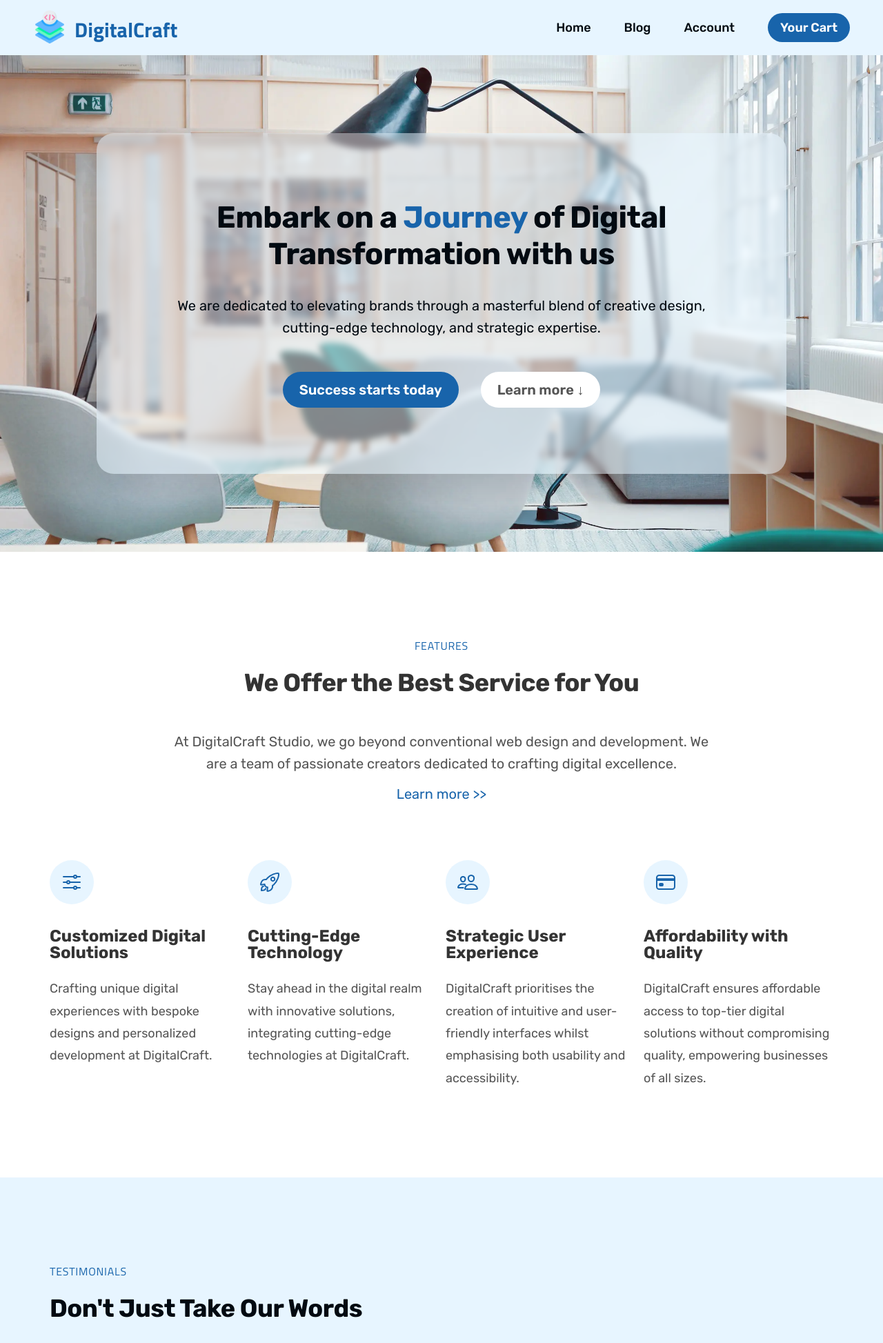
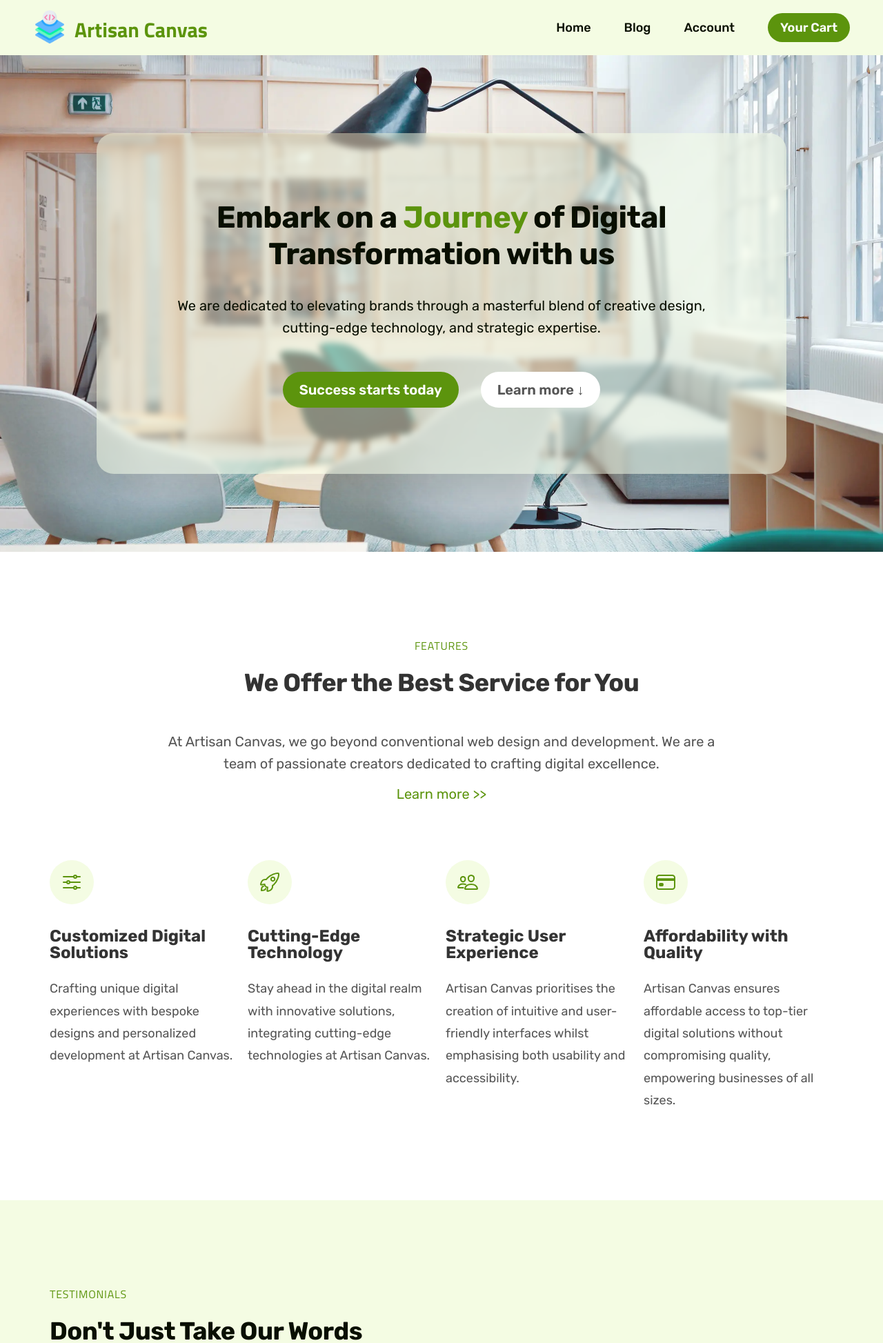
Before and after one commit to coxde/artisan_canvas, a PHP site: page / in a window 1280 px wide. Shown: the top 1947 px of the page at 69% size. Run offline with PHP 8.4, Linux system fonts and the light colour scheme.

Commit message:
chore: clean up legacy code
- change home page navigation
- rebrand color
- replace new name

```diff
--- a/css/general.css
+++ b/css/general.css
@@ -157,7 +157,7 @@ body {
     font-family: 'Titillium Web', sans-serif;
     font-size: 1.6rem;
     font-weight: 500;
-    color: #1864ab;
+    color: #5c940d;
     text-transform: uppercase;
     margin-bottom: 2.4rem;
     letter-spacing: 0.75px;
@@ -274,20 +274,20 @@ body {
 }
 
 .text--blue {
-    color: #1864ab;
+    color: #5c940d;
 }
 
 .text--blue-bold {
-    color: #1864ab;
+    color: #5c940d;
     font-weight: 700;
 }
 
 .text--blue-dark {
-    color: #0a2844;
+    color: #1c2c04;
 }
 
 .text--blue-darker {
-    color: #020a11;
+    color: #090f01;
 }
 
 .text--highlight {
--- a/css/style.css
+++ b/css/style.css
@@ -6,7 +6,7 @@
     display: flex;
     justify-content: space-between;
     align-items: center;
-    background-color: #e7f5ff;
+    background-color: #f4fce3;
     height: 8rem;
     padding: 0 4.8rem;
     position: relative;
@@ -26,7 +26,7 @@
     font-family: 'Titillium Web', sans-serif;
     font-weight: 700;
     font-size: 3rem;
-    color: #1864ab;
+    color: #5c940d;
     text-decoration: none;
     /* Align hacks */
     padding-top: 0.5rem;
@@ -139,8 +139,8 @@
     justify-items: center;
     padding: 9.6rem;
     border-radius: 25px;
-    box-shadow: 0 2.4rem 4.8rem rgba(2, 10, 17, 0.1);
-    background-color: rgba(231, 245, 255, 0.5);
+    box-shadow: 0 2.4rem 4.8rem rgba(28, 44, 4, 0.1);
+    background-color: rgba(244, 252, 227, 0.5);
     backdrop-filter: blur(5px);
     -webkit-backdrop-filter: blur(5px);
 }
@@ -165,7 +165,7 @@
     left: 0;
     z-index: -1;
     /* In case can't load the image */
-    background-color: #e7f5ff;
+    background-color: #f4fce3;
 }
 
 /********************/
@@ -187,10 +187,10 @@
 }
 
 .feature__icon {
-    color: #1864ab;
+    color: #5c940d;
     height: 3.2rem;
     width: 3.2rem;
-    background-color: #e7f5ff;
+    background-color: #f4fce3;
     padding: 1.6rem;
     border-radius: 50%;
     margin-bottom: 3.2rem;
@@ -214,7 +214,7 @@
 
 .section-testimonials {
     padding: 12.8rem 0;
-    background-color: #e7f5ff;
+    background-color: #f4fce3;
     overflow: hidden;
 }
 
--- a/index.html
+++ b/index.html
@@ -5,7 +5,7 @@
         <meta name="viewport" content="width=device-width, initial-scale=1.0" />
         <meta
             name="description"
-            content="At DigitalCraft Studio, we go beyond conventional web design and development. We are a team of passionate creators dedicated to crafting digital excellence. Elevate your online presence with our innovative designs, cutting-edge technology, and a commitment to precision. Join us on a journey where your ideas meet exceptional craftsmanship, and together, we'll craft a digital masterpiece tailored to your vision. Welcome to the intersection of creativity and technology – where your success is our masterpiece."
+            content="At Artisan Canvas, we go beyond conventional web design and development. We are a team of passionate creators dedicated to crafting digital excellence. Elevate your online presence with our innovative designs, cutting-edge technology, and a commitment to precision. Join us on a journey where your ideas meet exceptional craftsmanship, and together, we'll craft a digital masterpiece tailored to your vision. Welcome to the intersection of creativity and technology – where your success is our masterpiece."
         />
 
         <link rel="manifest" href="manifest.json" />
@@ -23,7 +23,7 @@
             rel="stylesheet"
         />
 
-        <title>DigitalCraft Studio: Crafting Digital Excellence</title>
+        <title>Artisan Canvas: Your Custom Artwork Shop</title>
     </head>
     <body>
         <header class="header">
@@ -38,11 +38,11 @@
                             src="img/logo.png"
                             width="48px"
                             height="48px"
-                            alt="The logo of DigitalCraft. A circle code block shape on the stack shape thing."
+                            alt="The logo of Artisan Canvas. A circle code block shape on the stack shape thing."
                             loading="lazy"
                         />
                     </picture>
-                    <a class="logo__text" href="#">DigitalCraft</a>
+                    <a class="logo__text" href="#">Artisan Canvas</a>
                 </div>
 
                 <nav class="navigation">
@@ -136,7 +136,7 @@
                         We Offer the Best Service for You
                     </h2>
                     <aside class="feature__description">
-                        At DigitalCraft Studio, we go beyond conventional web
+                        At Artisan Canvas, we go beyond conventional web
                         design and development. We are a team of passionate
                         creators dedicated to crafting digital excellence.
                     </aside>
@@ -157,7 +157,7 @@
                         <p class="feature__text">
                             Crafting unique digital experiences with bespoke
                             designs and personalized development at
-                            DigitalCraft.
+                            Artisan Canvas.
                         </p>
                     </div>
                     <div class="feature">
@@ -169,7 +169,7 @@
                         <p class="feature__text">
                             Stay ahead in the digital realm with innovative
                             solutions, integrating cutting-edge technologies at
-                            DigitalCraft.
+                            Artisan Canvas.
                         </p>
                     </div>
                     <div class="feature">
@@ -179,7 +179,7 @@
                         ></ion-icon>
                         <p class="feature__title">Strategic User Experience</p>
                         <p class="feature__text">
-                            DigitalCraft prioritises the creation of intuitive
+                            Artisan Canvas prioritises the creation of intuitive
                             and user-friendly interfaces whilst emphasising both
                             usability and accessibility.
                         </p>
@@ -191,7 +191,7 @@
                         ></ion-icon>
                         <p class="feature__title">Affordability with Quality</p>
                         <p class="feature__text">
-                            DigitalCraft ensures affordable access to top-tier
+                            Artisan Canvas ensures affordable access to top-tier
                             digital solutions without compromising quality,
                             empowering businesses of all sizes.
                         </p>
@@ -217,7 +217,7 @@
                                 aria-label="A quote mark image"
                             ></object>
                             <blockquote class="testimonial__text">
-                                DigitalCraft Studio understood my vision and
+                                Artisan Canvas understood my vision and
                                 brought it to life. The team's creativity and
                                 proficiency were evident throughout the project.
                                 I highly recommend them for anyone seeking an
@@ -254,7 +254,7 @@
                                 aria-label="A quote mark image"
                             ></object>
                             <blockquote class="testimonial__text">
-                                The collaboration with DigitalCraft Studio was
+                                The collaboration with Artisan Canvas was
                                 exceptional. Their attention to detail and
                                 commitment to
                                 <span class="text--highlight">quality</span>
@@ -293,7 +293,7 @@
                                 aria-label="A quote mark image"
                             ></object>
                             <blockquote class="testimonial__text">
-                                DigitalCraft Studio transformed our online
+                                Artisan Canvas transformed our online
                                 presence. Their innovative designs and
                                 <span class="text--highlight"
                                     >user-centric</span
@@ -332,7 +332,7 @@
                                 aria-label="A quote mark image"
                             ></object>
                             <blockquote class="testimonial__text">
-                                Working with DigitalCraft Studio was a breeze.
+                                Working with Artisan Canvas was a breeze.
                                 Their expertise in both design and development
                                 ensured a seamless process from concept to
                                 launch. The website not only looks fantastic but
@@ -564,11 +564,11 @@
                                 src="img/logo.png"
                                 width="48px"
                                 height="48px"
-                                alt="The logo of DigitalCraft. A circle code block shape on the stack shape thing."
+                                alt="The logo of Artisan Canvas. A circle code block shape on the stack shape thing."
                                 loading="lazy"
                             />
                         </picture>
-                        <a class="logo__text" href="#">DigitalCraft</a>
+                        <a class="logo__text" href="#">Artisan Canvas</a>
                     </div>
 
                     <ul class="social-links">
@@ -609,7 +609,7 @@
 
                     <p class="copyright">
                         Copyright &copy; <span class="year">2027</span> by
-                        DigitalCraft Studio. All rights reserved.
+                        Artisan Canvas. All rights reserved.
                     </p>
                 </div>
 
@@ -625,8 +625,8 @@
                             ><br />
                             <a
                                 class="footer__link"
-                                href="mailto:hello@digitalcraft.studio"
-                                >hello@digitalcraft.studio
+                                href="mailto:hello@Artisan Canvas.studio"
+                                >hello@Artisan Canvas.studio
                             </a>
                         </p>
                     </address>
```
Also changed, not shown: other parts of css/general.css (+14 -14 lines), other parts of css/style.css (+33 -33 lines), content.md (deleted, +0 -17 lines), pages/about.html (+14 -14 lines), pages/blog.html (+10 -10 lines), pages/quote.html (+9 -9 lines), pages/service.html (+9 -9 lines), manifest.json.
